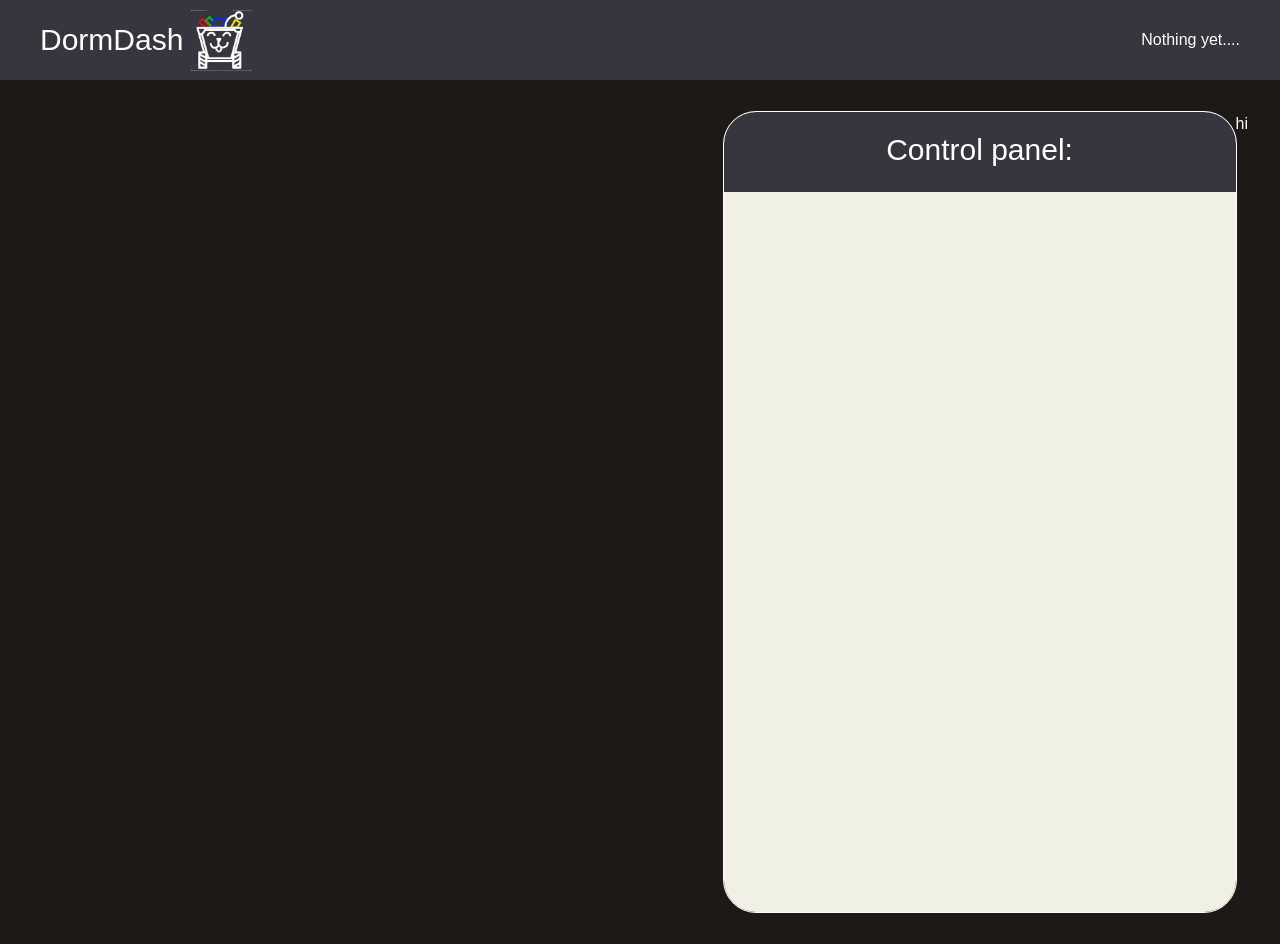
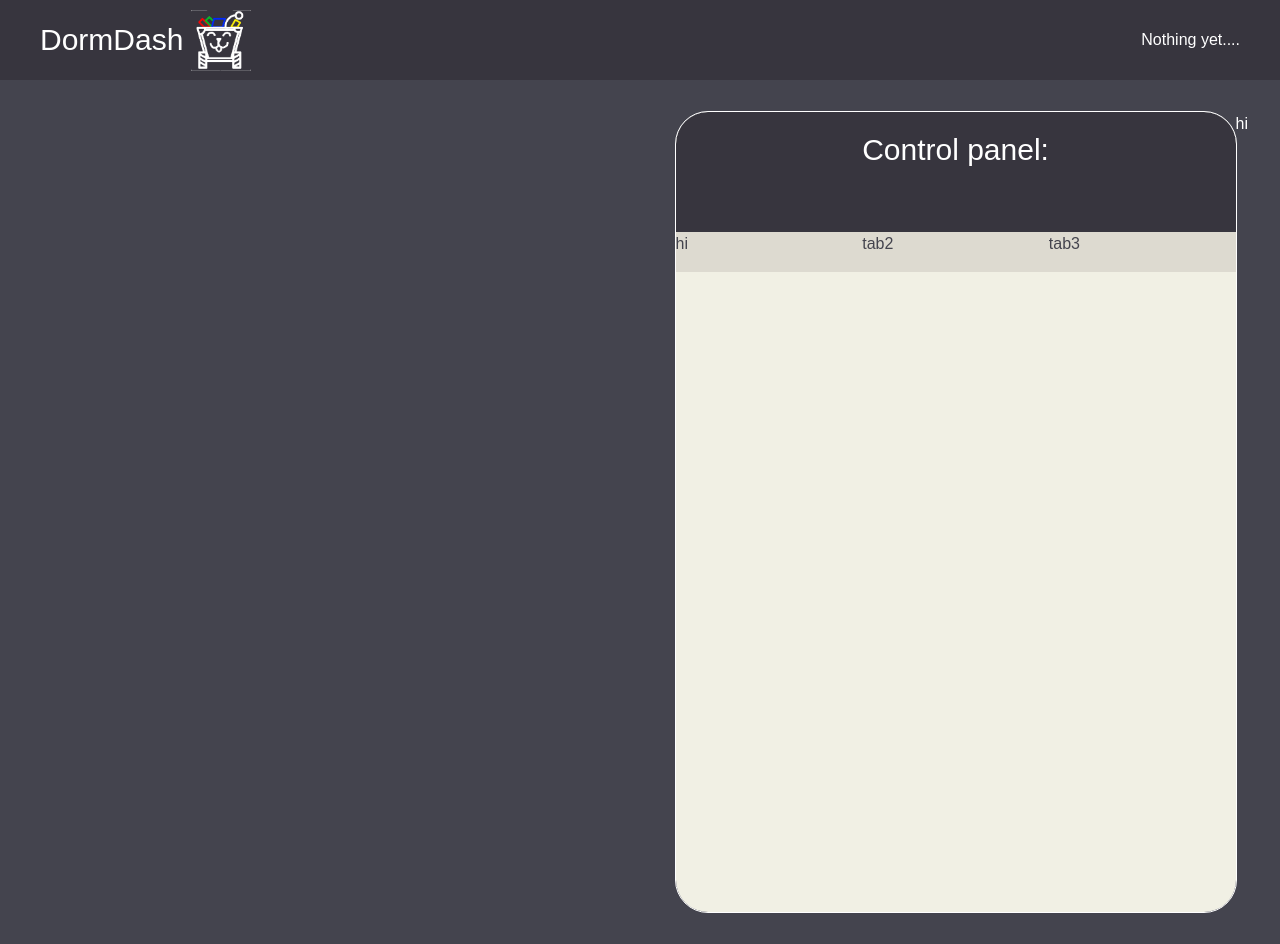
Before and after one commit to elijahcroft/DormDash, a Next.js app in the folder dorm_dash_gui/dorm_dash/: page / in a window 1280 px wide. Built offline with nearby package versions, Linux system fonts and the light colour scheme; a web font is replaced by a local one.

Commit message:
working on gui

```diff
--- a/dorm_dash_gui/dorm_dash/src/app/components/Control.tsx
+++ b/dorm_dash_gui/dorm_dash/src/app/components/Control.tsx
@@ -1,11 +1,15 @@
 
 export default function Control(){
     return (
-        <div className="flex flex-row rounded-4xl bg-[#F1F0E4]  min-w-128 min-h-200 outline">
-            <div className="min-w-full max-h-20 bg-[#37353E] text-center rounded-t-4xl">
+        <div className="flex flex-col rounded-4xl bg-[#F1F0E4]  min-w-140 min-h-200 outline">
+            <div className="min-w-full min-h-30 bg-[#37353E] text-center rounded-t-4xl">
                 <p className="p-5 text-3xl">Control panel:</p>
             </div>
-
+            <div className="flex flex-row items-stretch bg-[#DDDAD0] min-h-10 text-[#44444E] ">
+                <div className="flex min-w-1/3 text-center">hi</div>
+                <div className="flex min-w-1/3 ">tab2</div>
+                <div className="flex min-w-1/3">tab3</div>
+            </div>
         </div>
     )
 }
--- a/dorm_dash_gui/dorm_dash/src/app/page.tsx
+++ b/dorm_dash_gui/dorm_dash/src/app/page.tsx
@@ -5,7 +5,7 @@ export default function Home() {
   return (
     <div>
       <Navbar/>
-      <div className="flex flex-row-reverse bg-stone-900 p-8">
+      <div className="flex flex-row-reverse bg-[#44444E] p-8">
         <div>hi</div>
          <Control/>
       </div>
```
